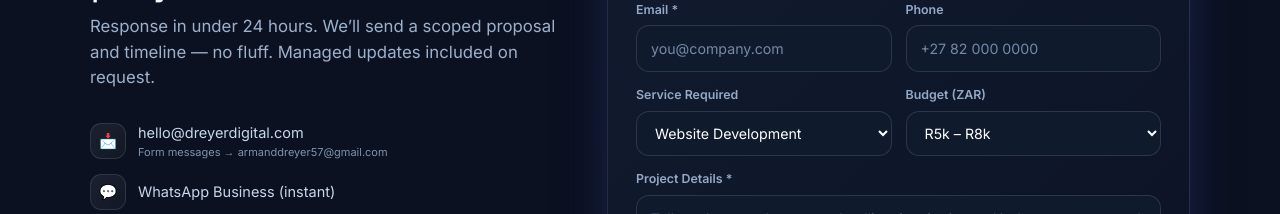
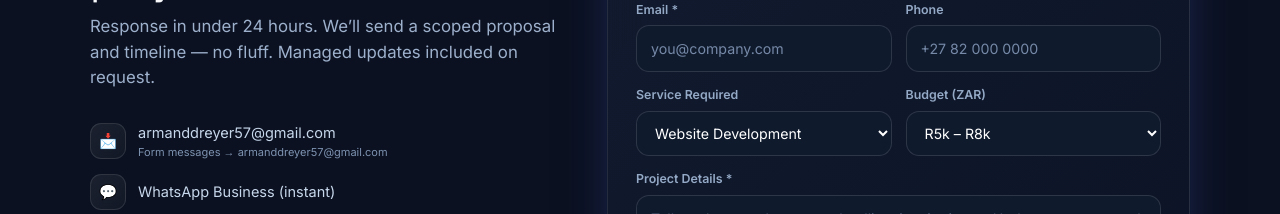
Before and after one commit to CrutialGamer/dreyerdidgital, a React (Vite) app: page / in a window 1280 px wide. Shown: the part 7920-8134 px from the top of the page. Built offline with nearby package versions, Linux system fonts and the light colour scheme.

Commit message:
Update App.tsx

```diff
--- a/src/App.tsx
+++ b/src/App.tsx
@@ -21,7 +21,7 @@ const NAV_LINKS = [
 export const SITE_CONFIG = {
   brand: "Dreyer Digital",
   email: "armanddreyer57@gmail.com",          // ← CONTACT FORM MESSAGES GO HERE
-  publicEmail: "hello@dreyerdigital.com",     // business email shown publicly
+  publicEmail: "armanddreyer57@gmail.com",     // business email shown publicly
   whatsapp: "27820000000",                   // ← WhatsApp number (international, no +)
   phoneDisplay: "+27 82 000 0000",
   location: "Johannesburg, South Africa",
```
